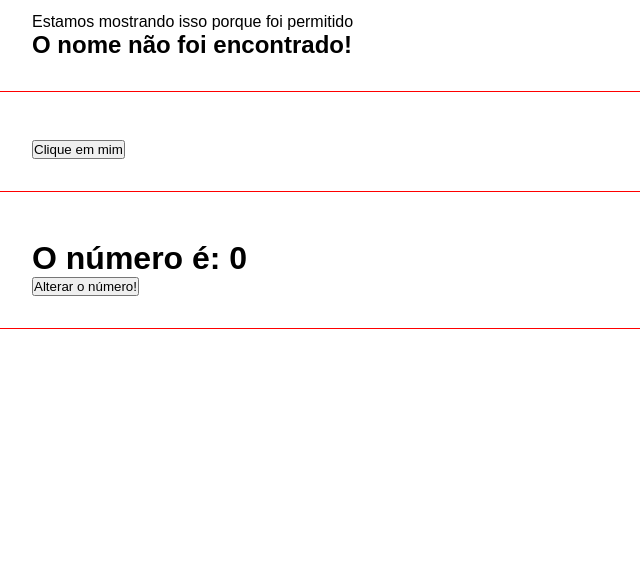
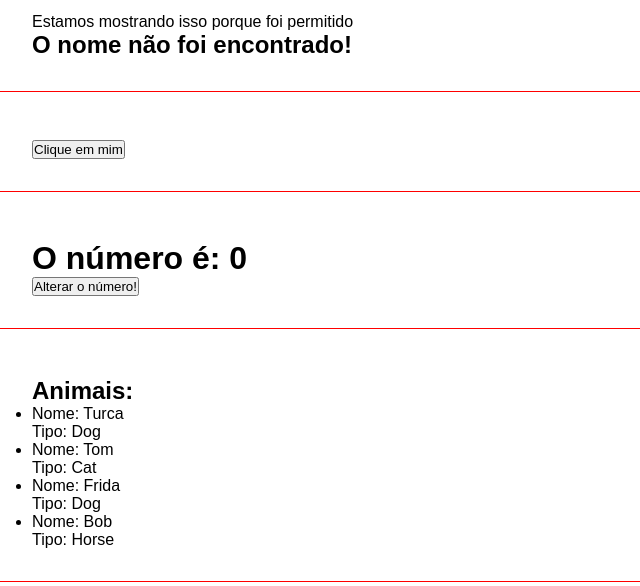
Before and after one commit to AlexiaCazale/primeiro_projeto_angular, an Angular app: page / in a window 1280 px wide. Shown: the part 733-1319 px from the top of the page, without its empty margins (0-640 px from the left). Built offline with nearby package versions, Linux system fonts and the light colour scheme.

Commit message:
Renderizando listas

```diff
--- a/src/app/app.component.html
+++ b/src/app/app.component.html
@@ -11,3 +11,4 @@
 <app-if-render></app-if-render>
 <app-eventos></app-eventos>
 <app-emitter></app-emitter>
+<app-list-render></app-list-render>
--- a/src/app/app.module.ts
+++ b/src/app/app.module.ts
@@ -10,6 +10,7 @@
 import { EventosComponent } from './components/eventos/eventos.component';
 import { EmitterComponent } from './components/emitter/emitter.component';
 import { ChangeNumberComponent } from './components/change-number/change-number.component';
+import { ListRenderComponent } from './components/list-render/list-render.component';
 
 @NgModule({
   declarations: [
@@ -20,7 +21,8 @@
     IfRenderComponent,
     EventosComponent,
     EmitterComponent,
-    ChangeNumberComponent
+    ChangeNumberComponent,
+    ListRenderComponent
   ],
   imports: [
     BrowserModule,
--- /dev/null
+++ b/src/app/components/list-render/list-render.component.html
@@ -0,0 +1,9 @@
+<div class="class">
+    <h2>Animais: </h2>
+    <ul>
+        <li *ngFor="let animal of animals">
+            Nome: {{animal.name}} <br>
+            Tipo: {{animal.type}}
+        </li>
+    </ul>
+</div>
--- /dev/null
+++ b/src/app/components/list-render/list-render.component.ts
@@ -0,0 +1,22 @@
+import { Component, OnInit } from '@angular/core';
+
+@Component({
+  selector: 'app-list-render',
+  templateUrl: './list-render.component.html',
+  styleUrls: ['./list-render.component.css']
+})
+export class ListRenderComponent implements OnInit {
+
+  animals = [
+    {name: 'Turca', type: 'Dog'},
+    {name: 'Tom', type: 'Cat'},
+    {name: 'Frida', type: 'Dog'},
+    {name: 'Bob', type: 'Horse'},
+  ];
+
+  constructor() { }
+
+  ngOnInit(): void {
+  }
+
+}
```
Also changed, not shown: src/app/components/list-render/list-render.component.css (added), 1 other file (tests, documents, lock files or other folders).
